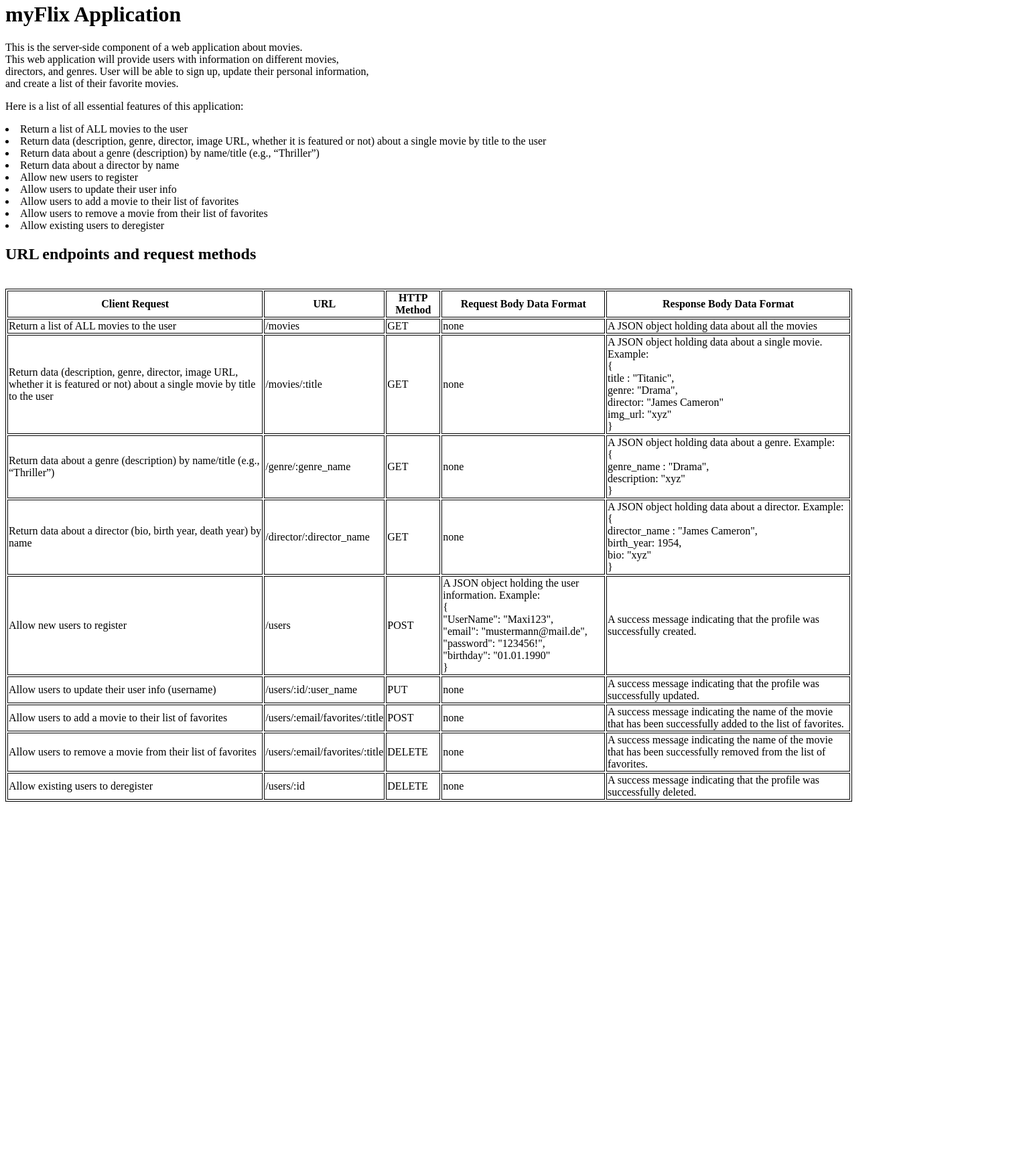
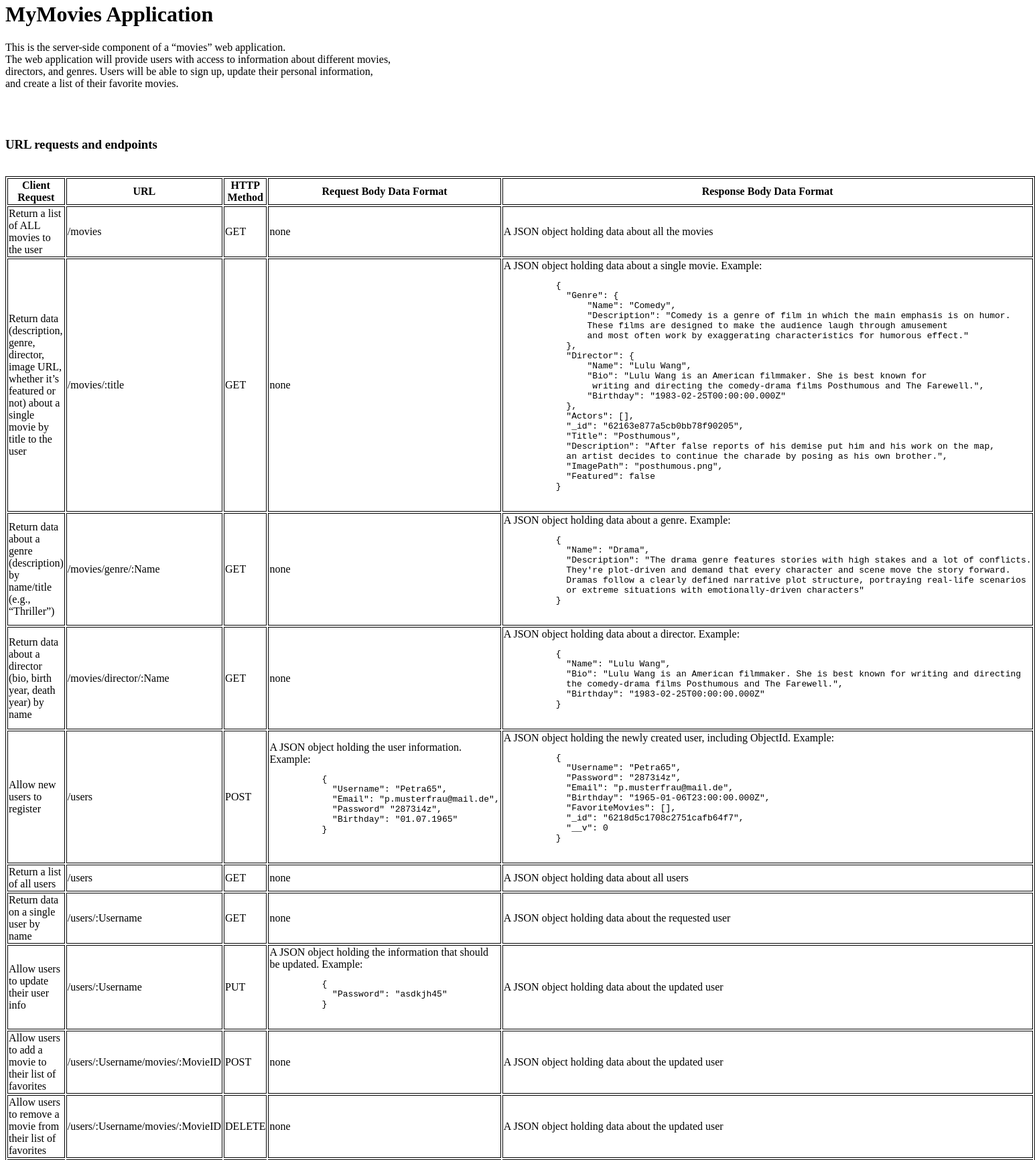
Before and after one commit to JuMe87/movie_api, a plain HTML site: page public/documentation.html in a window 1280 px wide. Shown: the part 18-1750 px from the top of the page at 67% size, 1545 px wide, since content can reach past the window. Before the commit the page ends 1223 px from the top, so only its background shows below. Drawn offline with Linux system fonts and the light colour scheme.

Commit message:
Update - Exercise 2,8

```diff
--- a/public/documentation.html
+++ b/public/documentation.html
@@ -1,33 +1,21 @@
 <!DOCTYPE html>
-<html lang="en" dir="ltr">
+<html>
   <head>
     <meta charset="utf-8">
-        <title>myFlix API Documentation</title>
+    <title>MyMovies API Documentation</title>
     <style>
       table, th, td {border:1px solid black;}
     </style>
   </head>
-
   <body>
-        <h1>myFlix Application</h1>
-        <p>
-            This is the server-side component of a web application about movies.<br>
-            This web application will provide users with information on different movies,<br>
-            directors, and genres. User will be able to sign up, update their personal information,<br>
+    <h1>MyMovies Application</h1>
+    <p>This is the server-side component of a “movies” web application.<br>
+      The web application will provide users with access to information about different movies,<br>
+      directors, and genres. Users will be able to sign up, update their personal information,<br>
       and create a list of their favorite movies.
     </p>
-        <p>Here is a list of all essential features of this application:
-            <li>Return a list of ALL movies to the user</li>
-            <li>Return data (description, genre, director, image URL, whether it is featured or not) about a single movie by title to the user </li>
-            <li>Return data about a genre (description) by name/title (e.g., “Thriller”) </li>
-            <li>Return data about a director by name</li>
-            <li>Allow new users to register </li>
-            <li>Allow users to update their user info </li>
-            <li>Allow users to add a movie to their list of favorites </li>
-            <li>Allow users to remove a movie from their list of favorites </li>
-            <li>Allow  existing users to deregister </li>
-        </p>
-        <h2>URL endpoints and request methods</h2>
+    <br><br>
+    <h3>URL requests and endpoints</h3>
     <br>
     <table style="width:100%">
       <tr>
@@ -45,42 +33,67 @@
         <td>A JSON object holding data about all the movies</td>
       </tr>
       <tr>
-              <td>Return data (description, genre, director, image URL, whether it is featured or not) about a single movie by title to the user</td>
+        <td>Return data (description, genre, director, image URL, whether it’s featured or not) about a single movie by title to the user</td>
         <td>/movies/:title</td>
         <td>GET</td>
         <td>none</td>
         <td>A JSON object holding data about a single movie. Example:<br>
-                  {<br>
-                    title : "Titanic",<br>
-                    genre: "Drama",<br>
-                    director: "James Cameron"<br>
-                    img_url: "xyz"<br>
+          <pre>
+          {
+            "Genre": {
+                "Name": "Comedy",
+                "Description": "Comedy is a genre of film in which the main emphasis is on humor.
+                These films are designed to make the audience laugh through amusement
+                and most often work by exaggerating characteristics for humorous effect."
+            },
+            "Director": {
+                "Name": "Lulu Wang",
+                "Bio": "Lulu Wang is an American filmmaker. She is best known for
+                 writing and directing the comedy-drama films Posthumous and The Farewell.",
+                "Birthday": "1983-02-25T00:00:00.000Z"
+            },
+            "Actors": [],
+            "_id": "62163e877a5cb0bb78f90205",
+            "Title": "Posthumous",
+            "Description": "After false reports of his demise put him and his work on the map,
+            an artist decides to continue the charade by posing as his own brother.",
+            "ImagePath": "posthumous.png",
+            "Featured": false
           }
+          </pre>
         </td>
       </tr>
       <tr>
         <td>Return data about a genre (description) by name/title (e.g., “Thriller”)</td>
-              <td>/genre/:genre_name</td>
+        <td>/movies/genre/:Name</td>
         <td>GET</td>
         <td>none</td>
         <td>A JSON object holding data about a genre. Example:<br>
-                  {<br>
-                    genre_name : "Drama",<br>
-                    description: "xyz"<br>
+          <pre>
+          {
+            "Name": "Drama",
+            "Description": "The drama genre features stories with high stakes and a lot of conflicts.
+            They're plot-driven and demand that every character and scene move the story forward.
+            Dramas follow a clearly defined narrative plot structure, portraying real-life scenarios
+            or extreme situations with emotionally-driven characters"
           }
+          </pre>
         </td>
       </tr>
       <tr>
         <td>Return data about a director (bio, birth year, death year) by name</td>
-              <td>/director/:director_name</td>
+        <td>/movies/director/:Name</td>
         <td>GET</td>
         <td>none</td>
         <td>A JSON object holding data about a director. Example:<br>
-                  {<br>
-                    director_name : "James Cameron",<br>
-                    birth_year: 1954,<br>
-                    bio: "xyz"<br>
+          <pre>
+          {
+            "Name": "Lulu Wang",
+            "Bio": "Lulu Wang is an American filmmaker. She is best known for writing and directing
+            the comedy-drama films Posthumous and The Farewell.",
+            "Birthday": "1983-02-25T00:00:00.000Z"
           }
+          </pre>
         </td>
       </tr>
       <tr>
@@ -88,39 +101,73 @@
         <td>/users</td>
         <td>POST</td>
         <td>A JSON object holding the user information. Example:<br>
-                  {<br>
-                  "UserName": "Maxi123",<br>
-                  "email": "mustermann@mail.de",<br>
-                  "password": "123456!",<br>
-                  "birthday": "01.01.1990"<br>
+          <pre>
+          {
+            "Username": "Petra65",
+            "Email": "p.musterfrau@mail.de",
+            "Password" "2873i4z",
+            "Birthday": "01.07.1965"
           }
+          </pre>
         </td>
-              <td>A success message indicating that the profile was successfully created.</td>
+        <td>A JSON object holding the newly created user, including ObjectId. Example:<br>
+          <pre>
+          {
+            "Username": "Petra65",
+            "Password": "2873i4z",
+            "Email": "p.musterfrau@mail.de",
+            "Birthday": "1965-01-06T23:00:00.000Z",
+            "FavoriteMovies": [],
+            "_id": "6218d5c1708c2751cafb64f7",
+            "__v": 0
+          }
+          </pre>
+        </td>
       </tr>
       <tr>
-              <td>Allow users to update their user info (username)</td>
-              <td>/users/:id/:user_name</td>
+        <td>Return a list of all users</td>
+        <td>/users</td>
+        <td>GET</td>
+        <td>none</td>
+        <td>A JSON object holding data about all users</td>
+      </tr>
+      <tr>
+        <td>Return data on a single user by name</td>
+        <td>/users/:Username</td>
+        <td>GET</td>
+        <td>none</td>
+        <td>A JSON object holding data about the requested user</td>
+      </tr>
+      <tr>
+        <td>Allow users to update their user info</td>
+        <td>/users/:Username</td>
         <td>PUT</td>
-              <td>none</td>
-              <td>A success message indicating that the profile was successfully updated.</td>
+        <td>A JSON object holding the information that should be updated. Example:<br>
+          <pre>
+          {
+            "Password": "asdkjh45"
+          }
+          </pre>
+        </td>
+        <td>A JSON object holding data about the updated user</td>
       </tr>
       <tr>
         <td>Allow users to add a movie to their list of favorites</td>
-              <td>/users/:email/favorites/:title</td>
+        <td>/users/:Username/movies/:MovieID</td>
         <td>POST</td>
         <td>none</td>
-              <td>A success message indicating the name of the movie that has been successfully added to the list of favorites.</td>
+        <td>A JSON object holding data about the updated user</td>
       </tr>
       <tr>
         <td>Allow users to remove a movie from their list of favorites</td>
-              <td>/users/:email/favorites/:title</td>
+        <td>/users/:Username/movies/:MovieID</td>
         <td>DELETE</td>
         <td>none</td>
-              <td>A success message indicating the name of the movie that has been successfully removed from the list of favorites.</td>
+        <td>A JSON object holding data about the updated user</td>
       </tr>
       <tr>
         <td>Allow existing users to deregister</td>
-              <td>/users/:id</td>
+        <td>/users/:Username</td>
         <td>DELETE</td>
         <td>none</td>
         <td>A success message indicating that the profile was successfully deleted.</td>
```
Lines whose indentation alone changed are shown as unchanged.
